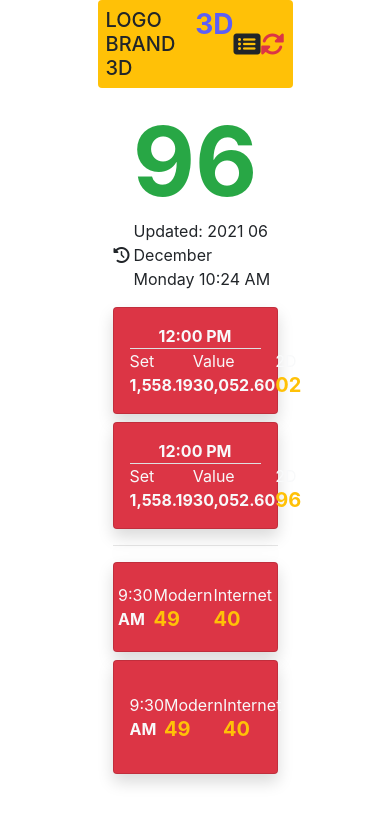
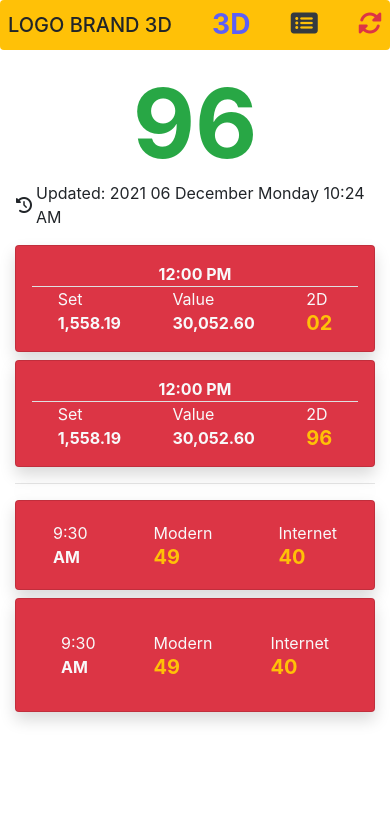
Before and after one commit to ko-ko-naing/UI, a website: page index.html in a window 390 px wide. Shown: the top 824 px of the page. Drawn offline with nearby package versions, Linux system fonts and the light colour scheme.

Commit message:
responsive HOME

```diff
--- /dev/null
+++ b/app.css
@@ -0,0 +1,8 @@
+body{
+    height: 190vh;
+  }
+  .sticky{
+    position: sticky;
+    top: 0px;
+    z-index: 100;
+  }
--- a/index.html
+++ b/index.html
@@ -8,26 +8,29 @@
 
     <link rel="stylesheet" href="node_modules/bootstrap/dist/css/bootstrap.min.css">
     <link rel="stylesheet" href="3d.css">
+    <link rel="stylesheet" href="app.css">
     <link rel="stylesheet" href="https://cdnjs.cloudflare.com/ajax/libs/font-awesome/6.0.0-beta3/css/all.min.css">
 </head>
 <body class="">
     <div class="container">
-        <div class="row d-flex justify-content-center">
-            <div class="col-6 bg-warning rounded p-2">
+        <div class="row sticky d-flex justify-content-center">
+            <div class="col-12 col-lg-6 bg-warning rounded p-2">
                 <div class="header d-flex justify-content-between align-item-center">
                     <h5 class=" mb-0 d-flex align-items-center">LOGO BRAND 3D</h5>
-                    <h3 class=" mb-0 font-weight-bold text-primary">3D</h3>
+                    <a href="#" class="text-decoration-none">
+                      <h3 class=" mb-0 font-weight-bold text-primary">3D</h3>
+                    </a>
                     <div class="icon d-flex align-items-center">
-                        <i class="fas fa-list-alt mb-0 h4"></i>
+                        <a href="#" class=""><i class="fas fa-list-alt mb-0 h4 text-dark"></i></a>
                     </div>
                     <div class="icon d-flex align-items-center">
-                        <i class="fas fa-sync-alt mb-0 h4 text-danger"></i>
+                        <a href="#"><i class="fas fa-sync-alt mb-0 h4 text-danger"></i></a>
                     </div>
                 </div>
             </div>
         </div>
         <div class="row d-flex justify-content-center">
-            <div class="col-6 p-3">
+            <div class="col-12 col-lg-6 p-3">
                 <div class="main-num d-flex align-items-center justify-content-center">
                     <span class=" text-success font-weight-bolder display-1">96</span>
                 </div>
@@ -38,7 +41,7 @@
             </div>
         </div>
         <div class="row  d-flex justify-content-center">
-            <div class="col-6">
+            <div class="col-12 col-lg-6">
                 <div class="card bg-danger mb-2 shadow p-3">
                     <div class="time d-flex justify-content-center align-items-center">
                         <p class="text-light mb-0 font-weight-bold">12:00 PM</p>
```
